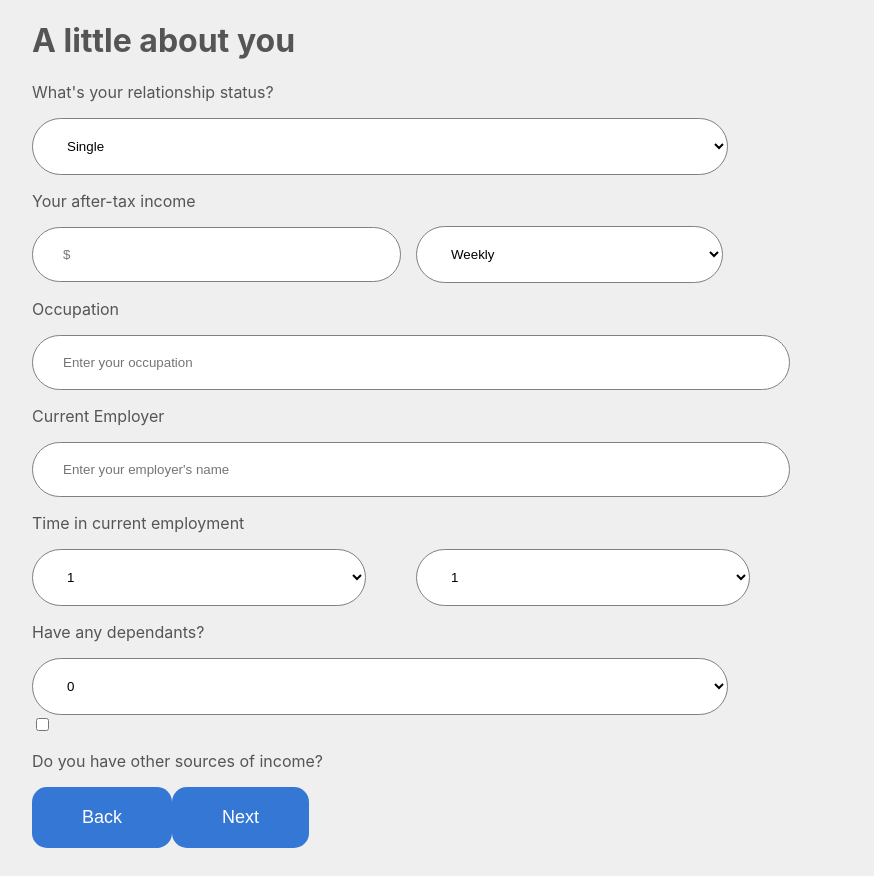
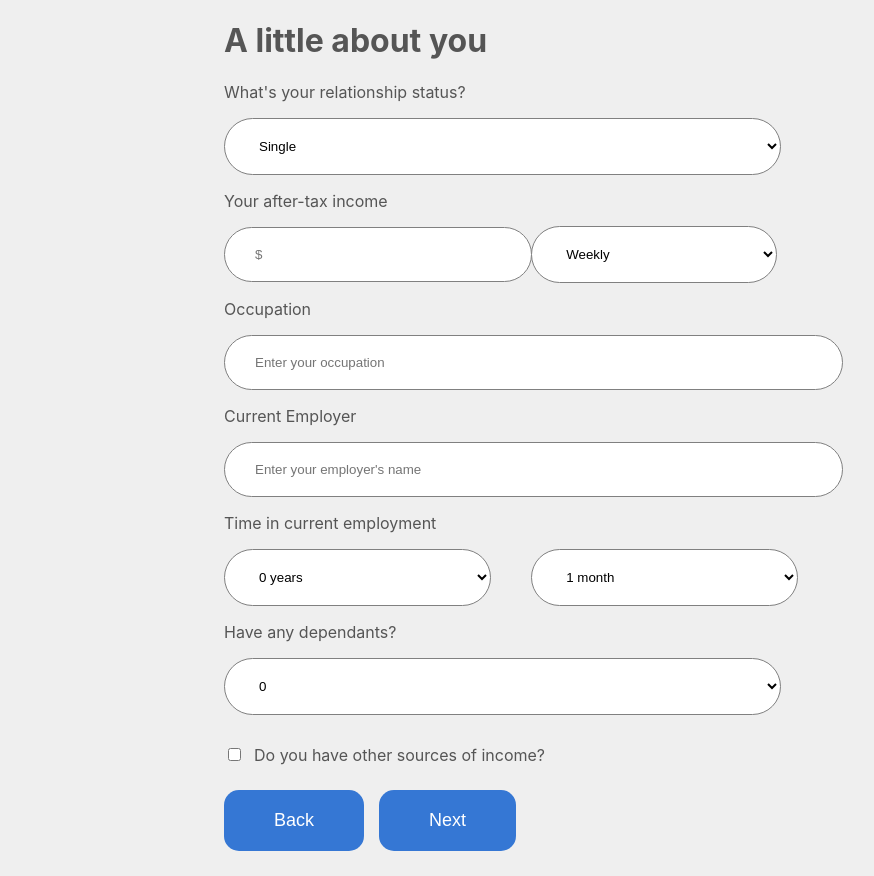
Before and after one commit to kevinosborn31/driva-test, a React (Create React App) app in the folder ui/: page / in a window 1280 px wide. Both pictures are taken after a click on the button "Next". Shown: the whole page, without its empty margins (96-970 px from the left). Before the commit the page ends 848 px from the top, so only its background shows below. Built offline with nearby package versions, Linux system fonts and the light colour scheme.

Commit message:
Touch ups & validate function

```diff
--- a/ui/src/components/BasicDetails.js
+++ b/ui/src/components/BasicDetails.js
@@ -31,7 +31,7 @@ export class BasicDetails extends Component {
                         <div className={styles.fieldGroup, styles.fw}>
                         <p className={styles.fw}>Last name</p>
                             <div className={styles.formInput}>
-                        <input type="text" id="lastName" name="lastName" onChange={handleChange('lastName')} placeholder="As it appears on your license" defaultValue={values.middleName}/>
+                        <input type="text" id="lastName" name="lastName" onChange={handleChange('lastName')} placeholder="As it appears on your license" defaultValue={values.lastName}/>
                             </div>
                         </div>
                         <div className={styles.fieldGroup, styles.fw}>
@@ -54,4 +54,4 @@ export class BasicDetails extends Component {
     }
 }
 
-export default BasicDetails
+export default BasicDetails;
--- a/ui/src/components/Form.js
+++ b/ui/src/components/Form.js
@@ -22,7 +22,12 @@ export class Form extends Component {
         yearsWithEmployer: '',
         monthsWithEmployer: '',
         dependants: '',
-        otherIncome: false
+        otherIncome: "false",
+        errors: {}
+    }
+
+    validateFields = () => {
+
     }
 
 
@@ -30,6 +35,12 @@ export class Form extends Component {
     // Handle fields change
 
     handleChange = input => e => {
+        // TODO: get this to work properly
+        if (input === "otherIncome" && this.state.otherIncome === "false") {
+            this.setState({otherIncome: "true"});
+        } else {
+            this.setState({otherIncome: "false"});
+        }
         this.setState({[input]: e.target.value })
     }
 
@@ -102,9 +113,8 @@ export class Form extends Component {
             case 3:
                 return (
                     <Success
-                    resetData={this.restart}
                     values={values}
-                    title="Success! Your quote has been submitted"
+                    title="Success! Your quote has been submitted with the following information"
                     />
                 )
         }
--- a/ui/src/components/QualificationDetails.js
+++ b/ui/src/components/QualificationDetails.js
@@ -83,9 +83,11 @@ export class QualificationDetails extends Component {
                             <div className={styles.formInput}>
                             <select id="yearsInEmployment" onChange={handleChange('yearsInEmployment')}>
                                 <option defaultValue disabled>Number of Years</option>
-                                <option value="1">1</option>
-                                <option value="2">2</option>
-                                <option value="3">3</option>
+                                <option value="0">0 years</option>
+                                <option value="1">1 year</option>
+                                <option value="2">2 years</option>
+                                <option value="3">3 years</option>
+                                <option value="4">4 years</option>
                             </select>
                         </div>
                     </div>
@@ -93,18 +95,18 @@ export class QualificationDetails extends Component {
                         <div className={styles.formInput}>
                         <select id="monthsInEmployment" onChange={handleChange('monthsInEmplyoment')}>
                             <option defaultValue disabled>Number of Months</option>
-                            <option value="1">1</option>
-                            <option value="2">2</option>
-                            <option value="3">3</option>
-                            <option value="4">4</option>
-                            <option value="5">5</option>
-                            <option value="6">6</option>
-                            <option value="7">7</option>
-                            <option value="8">8</option>
-                            <option value="9">9</option>
-                            <option value="10">10</option>
-                            <option value="11">11</option>
-                            <option value="12">12</option>
+                            <option value="1">1 month</option>
+                            <option value="2">2 months</option>
+                            <option value="3">3 months</option>
+                            <option value="4">4 months</option>
+                            <option value="5">5 months</option>
+                            <option value="6">6 months</option>
+                            <option value="7">7 months</option>
+                            <option value="8">8 months</option>
+                            <option value="9">9 months</option>
+                            <option value="10">10 months</option>
+                            <option value="11">11 months</option>
+                            <option value="12">12 months</option>
                         </select>
                         </div>
                     </div>
@@ -116,12 +118,13 @@ export class QualificationDetails extends Component {
                             <option value="0">0</option>
                             <option value="1">1</option>
                             <option value="2">2</option>
+                            <option value="3">3</option>
                         </select>
                         </div>
                     </div>
-                    <div className={styles.fieldGroup, styles.fw}>
-                    <input type="checkbox" id="otherIncome" name="otherIncome" value="true" />
-                    <p className={styles.fw} onChange={handleChange('otherIncome')}>Do you have other sources of income?</p>
+                    <div className={styles.fieldGroup, styles.fw, styles.checkboxGroup}>
+                    <input type="checkbox"id="otherIncome" name="otherIncome"  onChange={handleChange('otherIncome')} value="true" />
+                    <p className={styles.fw, styles.checkbox}>Do you have other sources of income?</p>
                     </div>
                     <button className={styles.continueButton}  onClick={this.back}>Back</button>
                     <button className={styles.continueButton} onClick={this.handleSubmit}>Next</button>
--- a/ui/src/components/Success.js
+++ b/ui/src/components/Success.js
@@ -5,16 +5,28 @@ import styles from '../styles/Form.module.css';
 
 export class Success extends Component {
 
-    restart = e => {
-        this.props.resetData();
-    }
+
 
     render() {
         const { values, handleChange } = this.props;
         return (
-                <div className={styles.wrapper}>
+                <div className={styles.pageContainer}>
                 <h1>{this.props.title}</h1>
-                    <button onClick={this.restart}>Restart</button>
+                <ul className={styles.successList}>
+                    <li>First name: {values.firstName}</li>
+                    <li>Middle name: {values.middleName}</li>
+                    <li>Last name: {values.lastName}</li>
+                    <li>Mobile Phone: {values.phone}</li>
+                    <li>Email Address: {values.email}</li>
+                    <li>Relationship status: {values.relationship}</li>
+                    <li>Income: {values.income}</li>
+                    <li>Income Frequency: {values.incomeFrequency}</li>
+                    <li>Occupation: {values.occupation}</li>
+                    <li>Employer: {values.employer}</li>
+                    <li>Time with employer: {values.yearsWithEmployer} years {values.monthsWithEmployer} months</li>
+                    <li>Dependants: {values.dependants}</li>
+                    <li>Other income? {values.otherIncome}</li>
+                </ul>
                 </div>
         )
     }
--- a/ui/src/styles/Form.module.css
+++ b/ui/src/styles/Form.module.css
@@ -5,7 +5,11 @@
 }
 
 .pageContainer {
-    margin: auto 10%;
+    margin: auto 25%;
+}
+
+.successList {
+    list-style-type: none;
 }
 
 .continueButton{
@@ -15,6 +19,7 @@
     color: white;
     padding: 20px 50px;
     font-size: 18px;
+    margin: 25px 15px 25px 0px;
 }
 .continueButton:hover {
     background-color: #255394;
@@ -23,6 +28,15 @@
 
 .fw {
     width: 100%;
+}
+
+.checkbox {
+    display: inline;
+    margin-left: 10px;
+}
+
+.checkboxGroup {
+    margin-top: 30px;
 }
 
 .checkoutForm {
```
Also changed, not shown: 1 other file (tests, documents, lock files or other folders).
